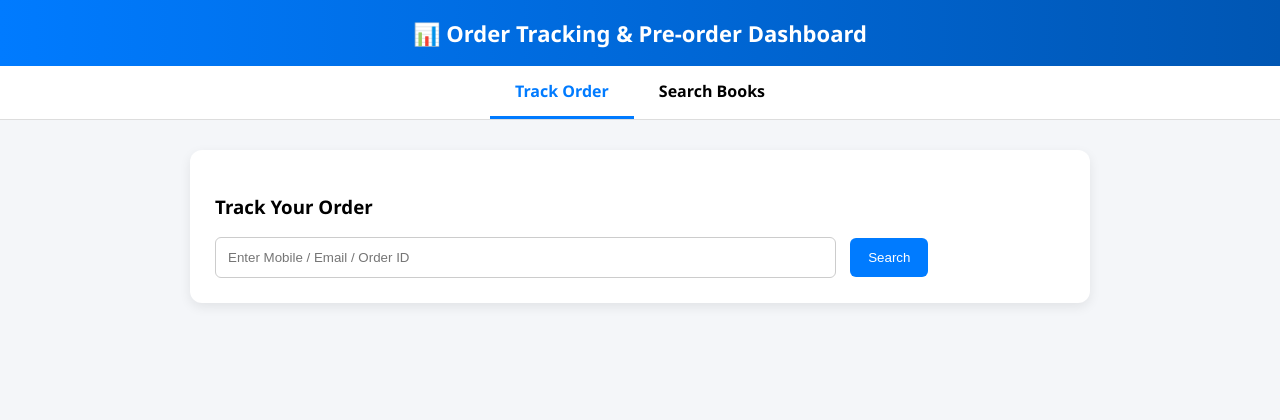
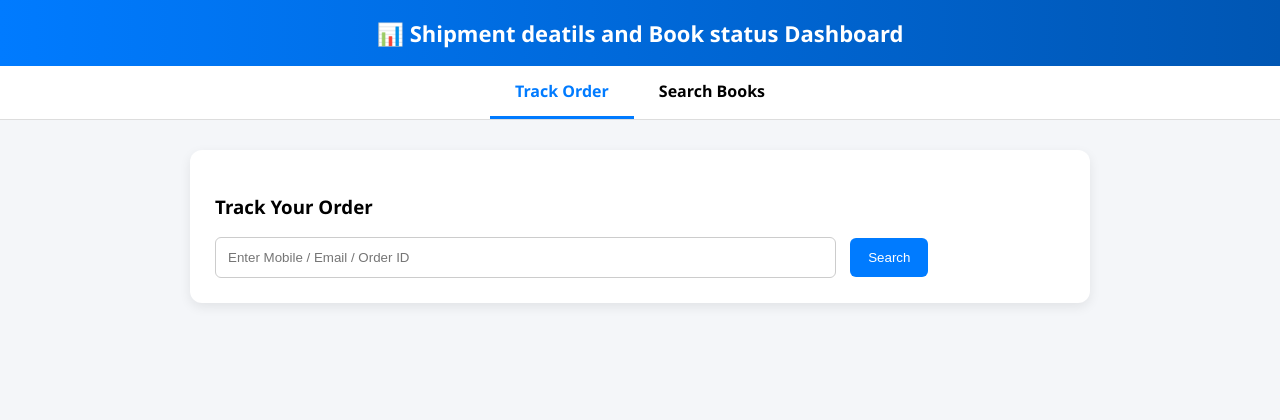
Before and after one commit to mefarhankhan/Search-Dashboard, a Flask app: page / in a window 1280 px wide. Shown: the top 420 px of the page. Run offline with Flask 3, Linux system fonts and the light colour scheme; parts of the project's set-up code (start-up, migrations or seed data) failed here and were passed over.

Commit message:
Update dashboard layout and content

```diff
--- a/templates/dashboard.html
+++ b/templates/dashboard.html
@@ -85,9 +85,9 @@
             margin-bottom: 12px;
             background: #fff;
             .result-row {
-    display: flex;
-    gap: 15px;
-    margin-bottom: 15px;
+           display: flex;
+           gap: 15px;
+         margin-bottom: 15px;
 }
 
 .customer-card,
@@ -169,7 +169,7 @@
     background: #f8f9fa;
     border-left: 4px solid #007bff;
     border-radius: 5px;
-    font-size: 13px;
+    font-size: 15px;
 }
 
         .loading { color: orange; }
@@ -193,7 +193,7 @@
 <body>
 
 <header>
-    📊 Order Tracking & Pre-order Dashboard
+    📊 Shipment deatils and Book status Dashboard
 </header>
 
 <div class="tabs">
@@ -326,6 +326,7 @@ ${order.pincode || ""}
 
         html += `
         <div class="order-card">
+        <h3>📦Shipment Details</h3>
 
             <div class="product">${order.product}</div>
 
```
